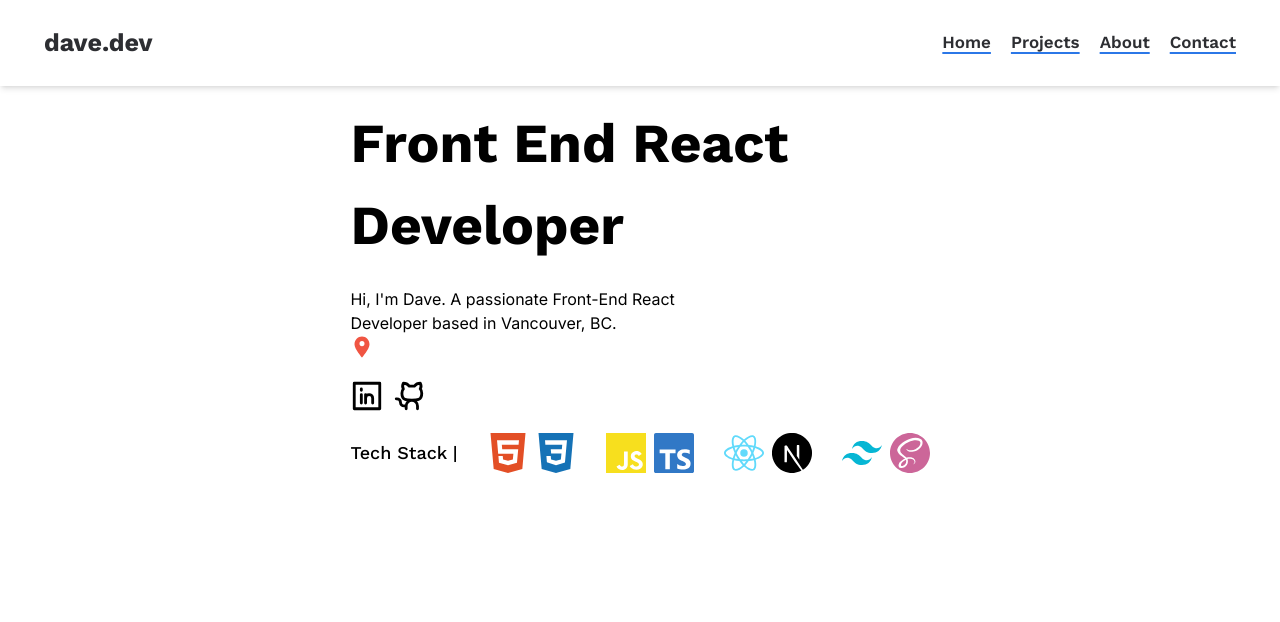
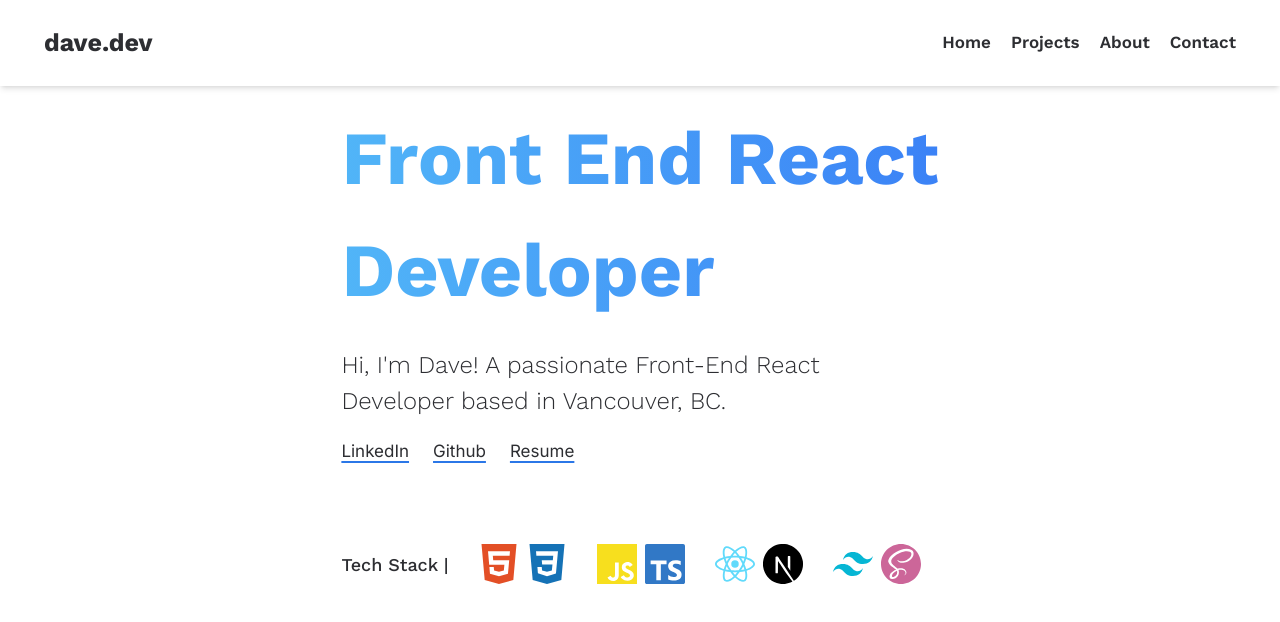
Before and after one commit to davekoo1106/dave.dev, a Next.js app: page / in a window 1280 px wide. Shown: the top 622 px of the page. Built offline with nearby package versions, Linux system fonts and the light colour scheme.

Commit message:
Added gradient to text, changed social icons to text, and changed font style

```diff
--- a/app/components/global/Header.jsx
+++ b/app/components/global/Header.jsx
@@ -11,16 +11,16 @@ export default function Header() {
                 <nav className="">
                     <ul className="flex flex-row gap-5 mr-5">
                         <li>
-                            <Link className="font-worksanssemibold hover:text-primary text-secondary text-[17px] underline decoration-2 underline-offset-4 decoration-primary" href={'#'}>Home</Link>
+                            <Link className="font-worksanssemibold hover:text-primary text-secondary text-[17px]" href={'#'}>Home</Link>
                         </li>
                         <li>
-                            <Link className="font-worksanssemibold hover:text-primary text-secondary text-[17px] underline decoration-2 underline-offset-4 decoration-primary" href={'#'}>Projects</Link>
+                            <Link className="font-worksanssemibold hover:text-primary text-secondary text-[17px]" href={'#'}>Projects</Link>
                         </li>
                         <li>
-                            <Link className="font-worksanssemibold hover:text-primary text-secondary text-[17px] underline decoration-2 underline-offset-4 decoration-primary" href={'#'}>About</Link>
+                            <Link className="font-worksanssemibold hover:text-primary text-secondary text-[17px]" href={'#'}>About</Link>
                         </li>
                         <li>
-                            <Link className="font-worksanssemibold hover:text-primary text-secondary text-[17px] underline decoration-2 underline-offset-4 decoration-primary" href={'#'}>Contact</Link>
+                            <Link className="font-worksanssemibold hover:text-primary text-secondary text-[17px]" href={'#'}>Contact</Link>
                         </li>
                     </ul>
                 </nav>
--- a/app/components/sections/Hero.jsx
+++ b/app/components/sections/Hero.jsx
@@ -1,6 +1,6 @@
 import Image from "next/image";
 import Link from "next/link";
-import { githubIcon, linkedIcon, htmlIcon, cssIcon, javascriptIcon, typescriptIcon, reactIcon, nextIcon, tailwindIcon, sassIcon, pinIcon } from "../../assets/";
+import { htmlIcon, cssIcon, javascriptIcon, typescriptIcon, reactIcon, nextIcon, tailwindIcon, sassIcon, pinIcon } from "../../assets/";
 
 
 export default function Hero() {
@@ -9,20 +9,23 @@ export default function Hero() {
             <div className="flex flex-col p-4">
 
                 <div>
-                    <h1 className="mb-[20px] text-[55px] font-worksansbold">Front End React<br/>Developer</h1>
-                    <h2 className="mb-[20px] font-worksansregular">Hi, I'm Dave. A passionate Front-End React<br/>Developer based in Vancouver, BC.<Image className="w-6" src={ pinIcon }/></h2>
-                    <div className="flex gap-2">
-                        <Link href={'#'} className="">
-                            <Image className="w-[34px]" src={ linkedIcon }/>
+                    <h1 className="mb-[20px] text-[75px] font-worksansbold text-transparent bg-clip-text  bg-gradient-to-r from-cyan-300 to-blue-500 animate-text">Front End React<br/>Developer</h1>
+                    <h2 className="mb-[20px] font-worksanslight text-[24px] text-secondary">Hi, I'm Dave! A passionate Front-End React<br/>Developer based in Vancouver, BC.</h2>
+                    <div className="flex gap-6">
+                        <Link href={'#'}>
+                            <p className="font-worksansregular text-secondary text-[17px] underline decoration-2 underline-offset-4 decoration-primary hover:-translate-y-1 hover:text-primary">LinkedIn</p>
                         </Link>
                         <Link href={'#'}>
-                            <Image className="w-[34px]" src={ githubIcon }/>
+                            <p className="font-worksansregular text-secondary text-[17px] underline decoration-2 underline-offset-4 decoration-primary hover:-translate-y-1 hover:text-primary">Github</p>
+                        </Link>
+                        <Link href={'#'}>
+                            <p className="font-worksansregular text-secondary text-[17px] underline decoration-2 underline-offset-4 decoration-primary hover:-translate-y-1 hover:text-primary">Resume</p>
                         </Link>
                     </div>
                 </div>
 
-                <div className="flex flex-row mt-[20px] gap-[30px]">
-                    <h2 className="flex items-center font-worksansmedium text-[18px]">Tech Stack |</h2>
+                <div className="flex flex-row mt-[80px] gap-[30px]">
+                    <h2 className="flex items-center font-worksansmedium text-[18px] text-secondary">Tech Stack |</h2>
                     <div className="flex gap-[8px]">
                         <Link href={'#'}>
                             <Image className="w-[40px]" src={htmlIcon} alt="HTML5"/>
--- a/tailwind.config.ts
+++ b/tailwind.config.ts
@@ -26,6 +26,21 @@ const config: Config = {
         worksansbolditalic: ['WorkSans-BoldItalic','sans-serif'],
         worksanslight: ['WorkSans-Light','sans-serif'],
         worksanslightitalic: ['WorkSans-LightItalic','sans-serif']
+      },
+      'animation': {
+        'text': 'text 3s ease-in-out infinite',
+      },
+      'keyframes': {
+        'text': {
+          '0%, 100%': {
+            'background-size':'200% 200%',
+            'background-position': 'right center'
+          },
+          '50%': {
+            'background-size':'200% 200%',
+            'background-position':'right center'
+          }
+        }
       }
     },
   },
```
